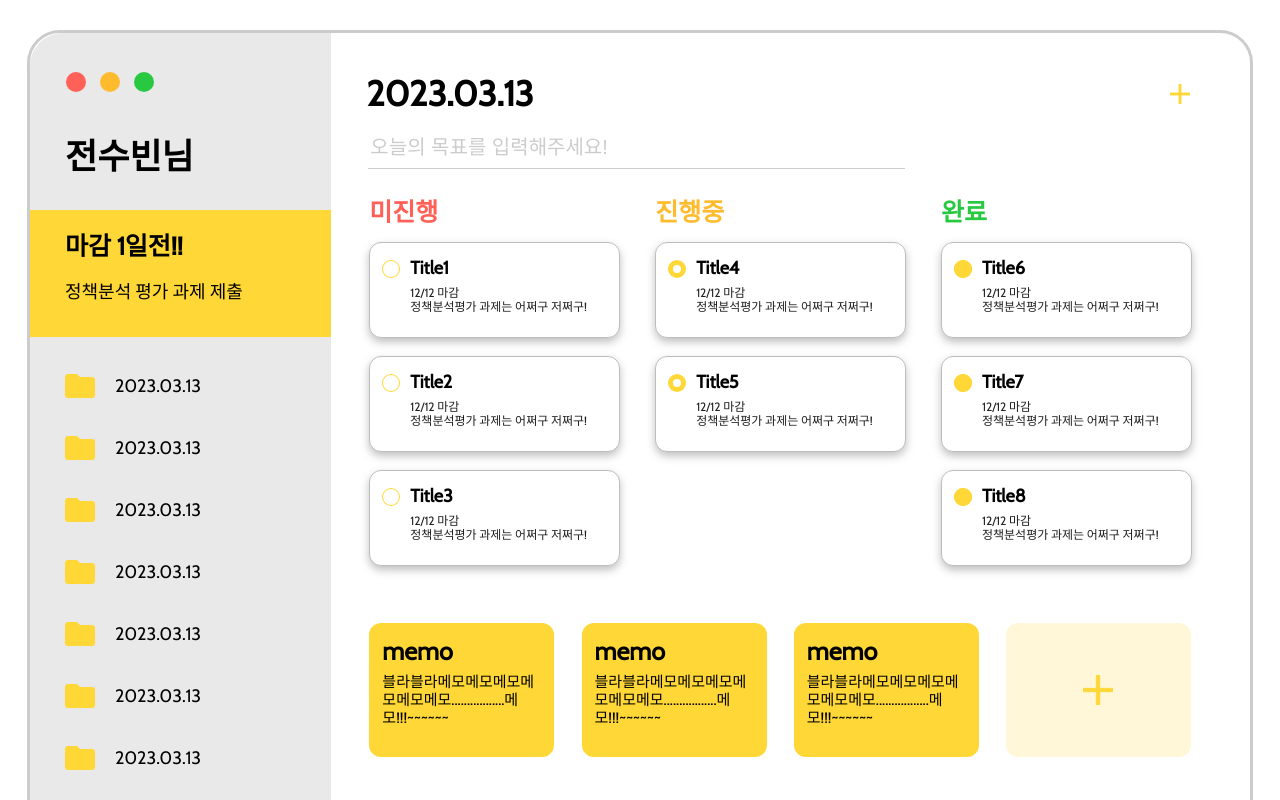
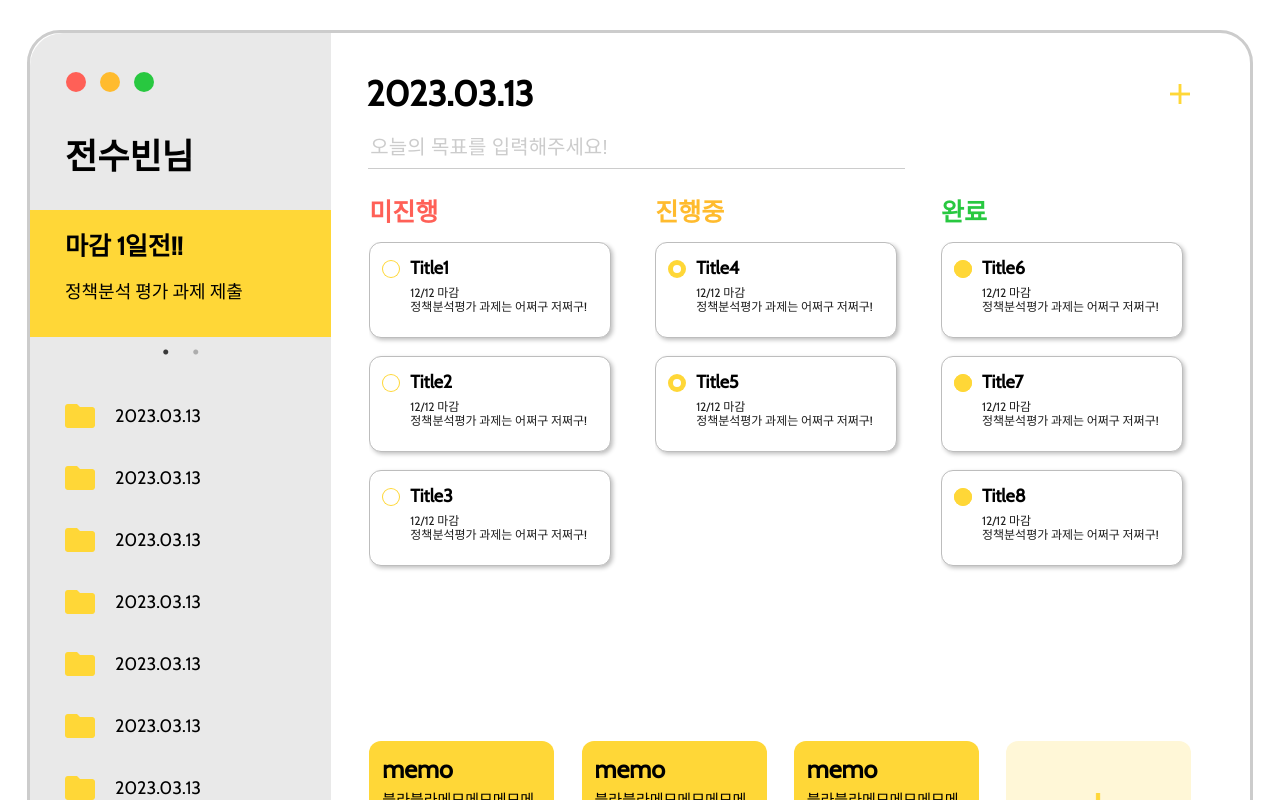
Before and after one commit to SoobinJ/Todo-List, a React (Create React App) app: page /home in a window 1280 px wide. Shown: the top 800 px of the page. Built offline with nearby package versions, Linux system fonts and the light colour scheme; the HTML template or start-up script is replaced by a standard one.

Commit message:
feat: ing

```diff
--- a/package.json
+++ b/package.json
@@ -14,8 +14,10 @@
     "react-redux": "^8.0.5",
     "react-router-dom": "^6.9.0",
     "react-scripts": "5.0.1",
+    "react-slick": "^0.29.0",
     "recoil": "^0.7.7",
     "redux": "^4.2.1",
+    "slick-carousel": "^1.8.1",
     "styled-components": "^5.3.9",
     "web-vitals": "^2.1.4"
   },
--- a/src/components/home/CardStyledComponents.js
+++ b/src/components/home/CardStyledComponents.js
@@ -2,15 +2,16 @@ import styled from 'styled-components';
 
 export const CardLayout = styled.div`
   cursor: pointer;
-  width: 24.9rem;
+  width: 24rem;
   height: 9.4rem;
   border: 1px solid #bdbdbd;
   border-radius: 1.2rem;
   display: flex;
   background: #fff;
-  filter: drop-shadow(0px 4px 4px rgba(0, 0, 0, 0.25));
+  box-shadow: 2px 2px 4px rgb(0, 0, 0, 0.25);
   margin-bottom: 1.8rem;
 `;
+
 export const ProceedingState = styled.div`
   width: 1.8rem;
   height: 1.8rem;
--- a/src/pages/home/Home.js
+++ b/src/pages/home/Home.js
@@ -2,6 +2,10 @@ import React, { useEffect, useState } from 'react';
 import { useDispatch } from 'react-redux';
 import { useNavigate } from 'react-router';
 import { DragDropContext, Draggable, Droppable } from 'react-beautiful-dnd';
+
+import 'slick-carousel/slick/slick.css';
+import 'slick-carousel/slick/slick-theme.css';
+import Slider from 'react-slick';
 import { LayoutBtn, LayoutBtnContainer } from '../../components/styled';
 import {
   CardContainer,
@@ -88,8 +92,16 @@ function Home() {
     nitems[destinationKey].splice(destination.index, 0, targetItem);
     setItems(nitems);
   };
+
   const [enabled, setEnabled] = useState(false);
 
+  const setting = {
+    dots: true,
+    infinite: true,
+    slideToShow: 1,
+    slideToScroll: 1,
+    draggable: true,
+  };
   useEffect(() => {
     const animation = requestAnimationFrame(() => setEnabled(true));
 
@@ -111,10 +123,17 @@ function Home() {
           <LayoutBtn bg="#28C840" />
         </LayoutBtnContainer>
         <div id="userName">전수빈님</div>
+        {/* eslint-disable-next-line react/jsx-props-no-spreading */}
+        <Slider {...setting}>
           <DeadLineAlarm>
             <div id="deadlineTitle">마감 1일전!!</div>
             <div id="deadlineContent">정책분석 평가 과제 제출</div>
           </DeadLineAlarm>
+          <DeadLineAlarm>
+            <div id="deadlineTitle">마감 1일전!!</div>
+            <div id="deadlineContent">정책분석 평가 과제 제출</div>
+          </DeadLineAlarm>
+        </Slider>
         {/* map으로 돌리기 */}
         <DateFolderContainer>
           <DateFolder>
@@ -205,6 +224,12 @@ function Home() {
                           ? '진행중'
                           : '완료'}
                       </div>
+                      <div
+                        style={{
+                          height: '47rem',
+                          overflowY: 'scroll',
+                        }}
+                      >
                         {items[key].map((item, index) => (
                           <Draggable
                             key={item.id}
@@ -224,6 +249,7 @@ function Home() {
                             )}
                           </Draggable>
                         ))}
+                      </div>
                     </CardSection>
                     {provided.placeholder}
                   </div>
--- a/src/pages/home/HomeStyledComponents.js
+++ b/src/pages/home/HomeStyledComponents.js
@@ -21,7 +21,7 @@ export const LayoutLeft = styled.div`
   #setting {
     width: 3.5rem;
     margin-left: 3.5rem;
-    margin-top: 11rem;
+    margin-top: 7rem;
     cursor: pointer;
   }
 `;
@@ -46,7 +46,7 @@ export const DeadLineAlarm = styled.div`
 export const DateFolderContainer = styled.div`
   display: flex;
   flex-direction: column;
-  margin-top: 3.7rem;
+  margin-top: 6.7rem;
   margin-left: 3.5rem;
   height: 42rem;
 `;
@@ -114,6 +114,7 @@ export const GoalInputContainer = styled.div`
 `;
 export const CardContainer = styled.div`
   display: flex;
+  height: 50rem;
   margin-left: 3.8rem;
   margin-right: 5.9rem;
   justify-content: space-between;
```
Also changed, not shown: 1 other file (tests, documents, lock files or other folders). Lines whose indentation alone changed are shown as unchanged.
